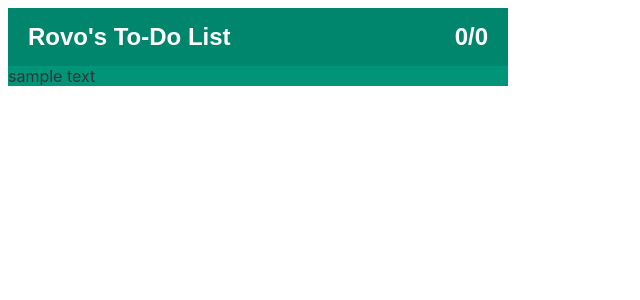
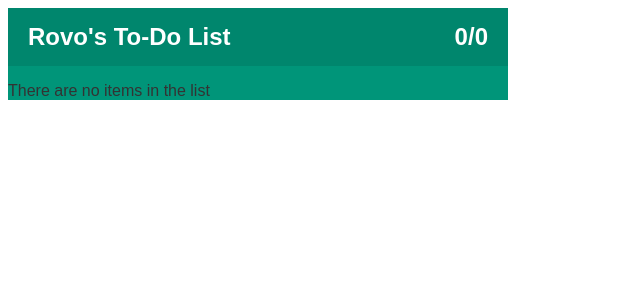
Before and after one commit to rowanvolkwyn/svelte-todo, a Svelte app: page / in a window 1280 px wide. Shown: the top 300 px of the page, without its empty margins (0-640 px from the left). Built offline with nearby package versions, Linux system fonts and the light colour scheme.

Commit message:
fixed named export/import issue

```diff
--- a/src/App.svelte
+++ b/src/App.svelte
@@ -1,5 +1,6 @@
 <script>
 	import Header from "./components/Header.svelte";
+	import List from "./components/List.svelte";
 </script>
 
 
@@ -17,5 +18,5 @@
 
 <div class="container">
 	<Header />
-	sample text
+	<List />
 </div>
--- /dev/null
+++ b/src/ToDoApi.js
@@ -0,0 +1,11 @@
+class ToDoApi {
+    static async getAll() {
+        return JSON.parse(localStorage.getItem("todo-list") || "[]");
+    }
+
+    static async save(items) {
+        localStorage.setItem("todo-list", JSON.stringify(items));
+    }
+};
+
+export default ToDoApi;
--- a/src/components/Header.svelte
+++ b/src/components/Header.svelte
@@ -1,5 +1,8 @@
 <script>
+    import { items } from "../stores.js";
 
+    $: itemCount = $items.length;
+    $: completedItemCount = $items.filter((item) => item.completed).length;
 </script>
 
 <style>
@@ -17,5 +20,5 @@
 
 <div class="header">
     <span>Rovo's To-Do List</span>
-    <span>0/0</span>
+    <span>{completedItemCount}/{itemCount}</span>
 </div>
--- /dev/null
+++ b/src/components/List.svelte
@@ -0,0 +1,25 @@
+<script>
+    import { onMount } from "svelte";
+    import { items } from "../stores"
+    import ToDoApi from "../ToDoApi.js";
+
+    function handleNewItem(event) {
+
+    }
+
+    onMount(async () => {
+        $items = await ToDoAPI.getAll();
+    })
+</script>
+
+<style>
+
+</style>
+
+<div class="list">
+    {#each $items as item}
+        {JSON.stringify(item)}
+    {:else}
+        <p class="list-status">There are no items in the list</p>
+    {/each}
+</div>
--- a/src/stores.js
+++ b/src/stores.js
@@ -1,19 +1,3 @@
 import { writable } from "svelte/store";
 
-export const items = writable([
-    {
-        id: 1,
-        text: "Take out the bins",
-        completed: false
-    },
-    {
-        id: 2,
-        text: "Buy milk",
-        completed: false
-    },
-    {
-        id: 3,
-        text: "Water the plants",
-        completed: true
-    }
-]);
+export const items = writable([]);
```
